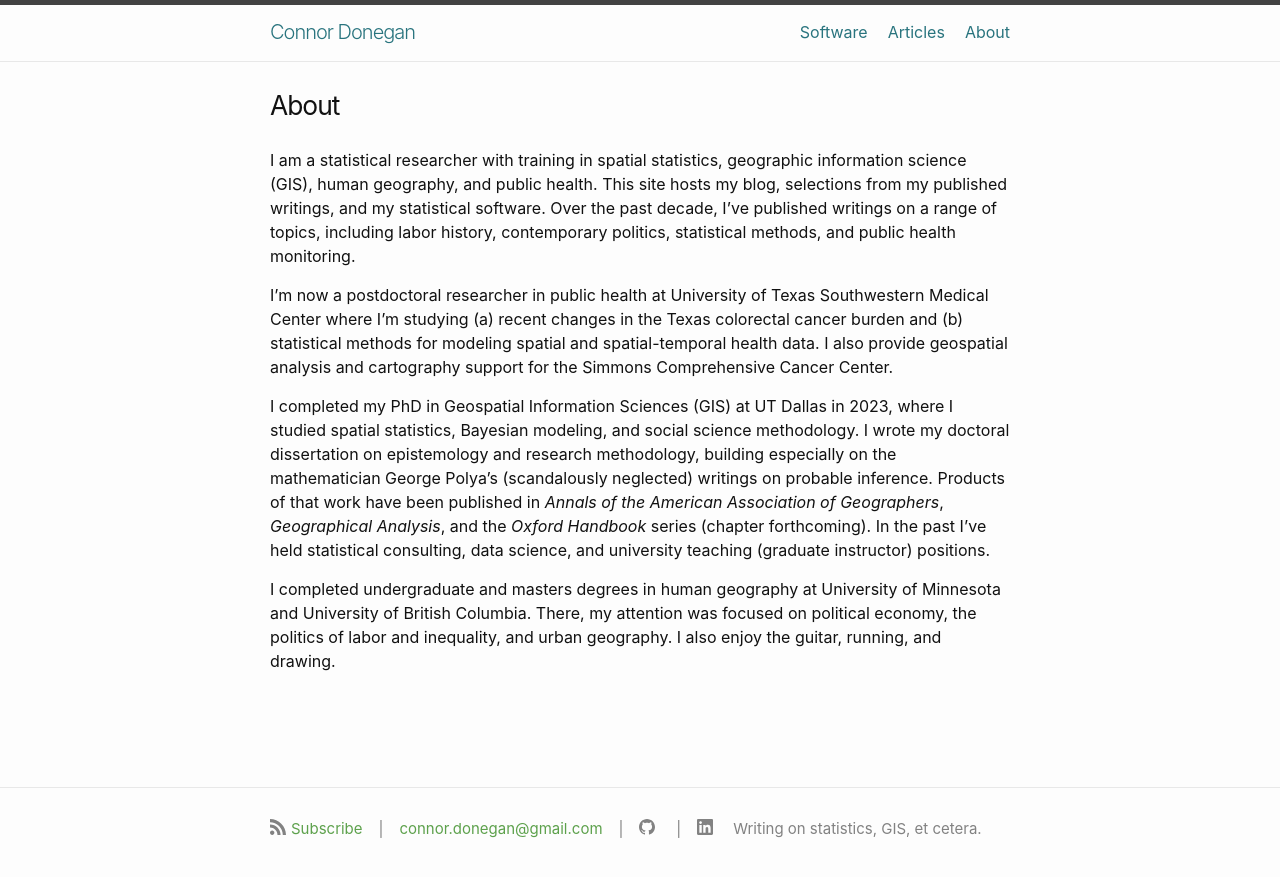
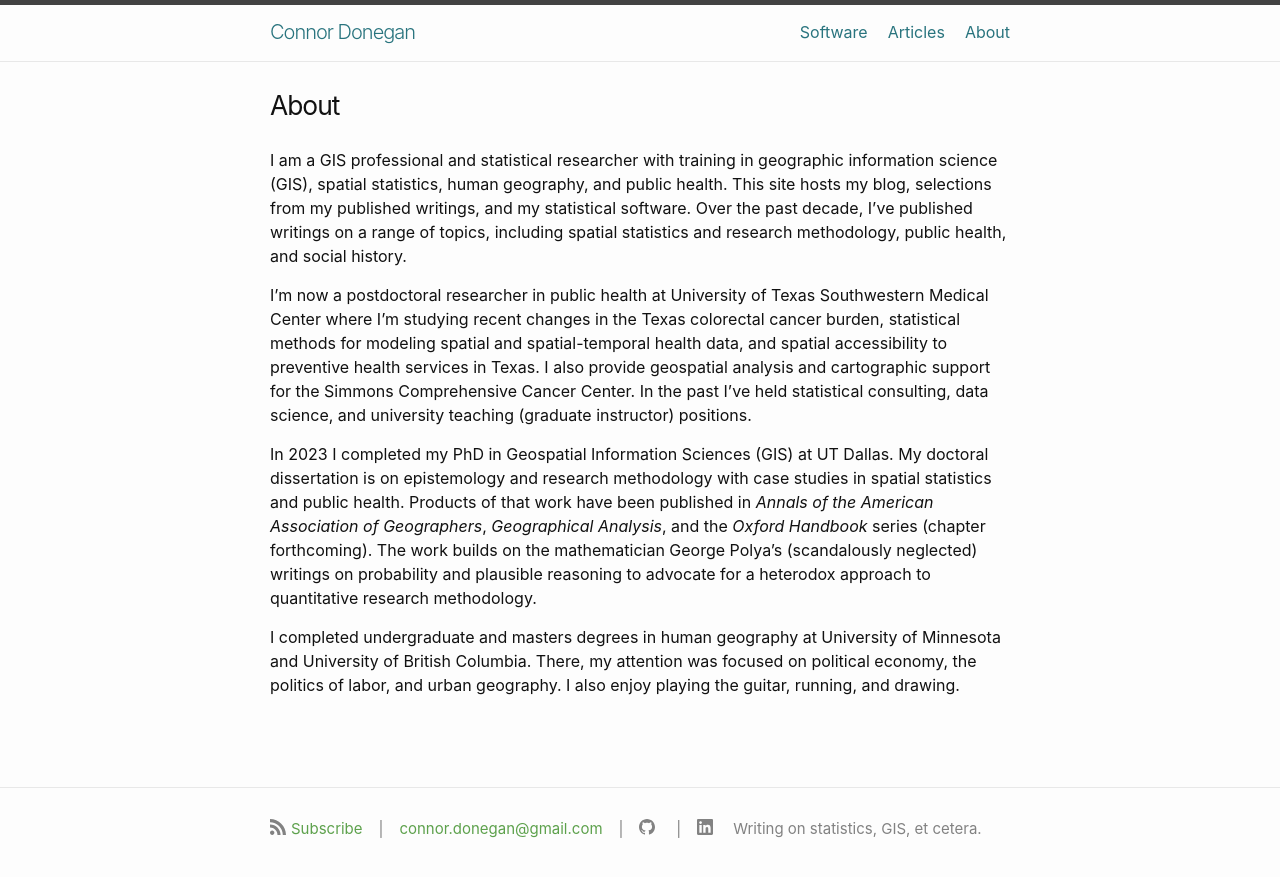
Before and after one commit to ConnorDonegan/connordonegan.github.io, a Jekyll site: the page built from about.markdown, in a window 1280 px wide. Shown: the top 877 px of the page. Built offline with Jekyll 4.4.1, drawn with Linux system fonts in a browser that asks for light colours.

Commit message:
improve writing

```diff
--- a/about.markdown
+++ b/about.markdown
@@ -4,10 +4,10 @@ title: About
 permalink: /about/
 ---
 
-I am a statistical researcher with training in spatial statistics, geographic information science (GIS), human geography, and public health. This site hosts my blog, selections from my published writings, and my statistical software. Over the past decade, I've published writings on a range of topics, including labor history, contemporary politics, statistical methods, and public health monitoring.
+I am a GIS professional and statistical researcher with training in geographic information science (GIS), spatial statistics, human geography, and public health. This site hosts my blog, selections from my published writings, and my statistical software. Over the past decade, I've published writings on a range of topics, including spatial statistics and research methodology, public health, and social history.
 
-I'm now a postdoctoral researcher in public health at University of Texas Southwestern Medical Center where I'm studying (a) recent changes in the Texas colorectal cancer burden and (b) statistical methods for modeling spatial and spatial-temporal health data. I also provide geospatial analysis and cartography support for the Simmons Comprehensive Cancer Center.
+I'm now a postdoctoral researcher in public health at University of Texas Southwestern Medical Center where I'm studying recent changes in the Texas colorectal cancer burden, statistical methods for modeling spatial and spatial-temporal health data, and spatial accessibility to preventive health services in Texas. I also provide geospatial analysis and cartographic support for the Simmons Comprehensive Cancer Center. In the past I've held statistical consulting, data science, and university teaching (graduate instructor) positions.
 
-I completed my PhD in Geospatial Information Sciences (GIS) at UT Dallas in 2023, where I studied spatial statistics, Bayesian modeling, and social science methodology. I wrote my doctoral dissertation on epistemology and research methodology, building especially on the mathematician George Polya's (scandalously neglected) writings on probable inference. Products of that work have been published in *Annals of the American Association of Geographers*, *Geographical Analysis*, and the *Oxford Handbook* series (chapter forthcoming). In the past I've held statistical consulting, data science, and university teaching (graduate instructor) positions.
+In 2023 I completed my PhD in Geospatial Information Sciences (GIS) at UT Dallas. My doctoral dissertation is on epistemology and research methodology with case studies in spatial statistics and public health. Products of that work have been published in *Annals of the American Association of Geographers*, *Geographical Analysis*, and the *Oxford Handbook* series (chapter forthcoming). The work builds on the mathematician George Polya's (scandalously neglected) writings on probability and plausible reasoning to advocate for a heterodox approach to quantitative research methodology.
 
-I completed undergraduate and masters degrees in human geography at University of Minnesota and University of British Columbia. There, my attention was focused on political economy, the politics of labor and inequality, and urban geography. I also enjoy the guitar, running, and drawing.
+I completed undergraduate and masters degrees in human geography at University of Minnesota and University of British Columbia. There, my attention was focused on political economy, the politics of labor, and urban geography. I also enjoy playing the guitar, running, and drawing.
```
